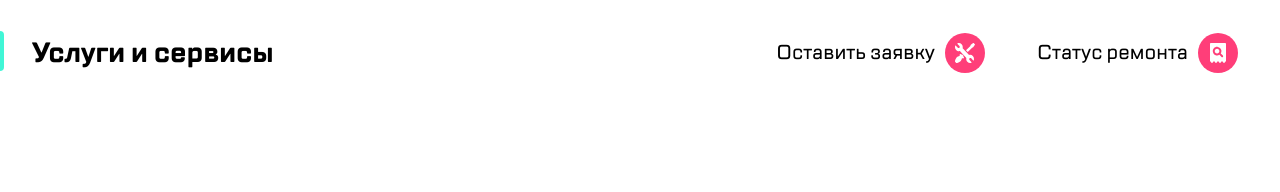
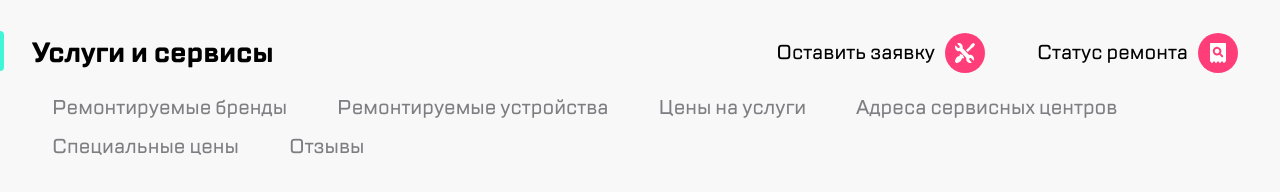
Before and after one commit to BFipe/Kata-1.6, a website built with webpack: page src/index.html in a window 1280 px wide. Built offline with nearby package versions, Linux system fonts and the light colour scheme.

Commit message:
scroll-line

```diff
--- a/src/blocks/header/header.scss
+++ b/src/blocks/header/header.scss
@@ -5,6 +5,7 @@
   width: auto;
   align-items: center;
   background-color: #ffffff;
+  box-shadow: #ffffff 0 -30px 0 30px;
 
   @media screen and (max-width: $laptop-screen) {
     display: flex;
--- /dev/null
+++ b/src/blocks/scroll-line-functions/scroll-line-functions.scss
@@ -0,0 +1,57 @@
+.scroll-line {
+  display: flex;
+  flex-wrap: wrap;
+  font-family: "TTLakes";
+
+  @media screen and (max-width: $laptop-screen) {
+    padding: 10px;
+    flex-wrap: nowrap;
+    display: flex;
+    overflow: auto;
+    white-space: nowrap;
+
+    &::before {
+      content: "";
+      position: absolute;
+      background-image: linear-gradient(to left, #ffffff00 20%, #f8f8f8);
+      height: 42px;
+      width: 15px;
+      left: 15px;
+    }
+
+    &::after {
+      content: "";
+      position: absolute;
+      background-image: linear-gradient(to left, #f8f8f8 20%, #ffffff00);
+      height: 42px;
+      width: 15px;
+      right: 10px;
+    }
+  }
+
+  &__info {
+    padding: 4px 20px;
+    margin: 4px 0;
+    white-space: nowrap;
+    font-size: 20px;
+    margin-right: 10px;
+    text-decoration: none;
+    font-weight: 400;
+    color: #7e7e82;
+
+    &:last-child {
+      margin-right: 0;
+    }
+
+    &:hover {
+      cursor: pointer;
+      color: #2e2e2e;
+    }
+
+    &:focus {
+      outline: solid 2px #b8ffec;
+      border-radius: 10px;
+      background-color: #ffffff;
+    }
+  }
+}
--- a/src/default/common.scss
+++ b/src/default/common.scss
@@ -1,10 +1,14 @@
+body{
+    background-color: #F8F8F8;
+    font-family: "TTLakes";
+}
+
 .main-container{
     max-width: 1360px;
     margin: 0 auto;
     padding: 0 32px;
 
     @media screen and (max-width: $laptop-screen) {
-        max-width: 900px;
         padding: 0 16px;
     }
 
--- a/src/default/variables.scss
+++ b/src/default/variables.scss
@@ -1,3 +1,3 @@
 $mobile-screen: 575px;
-$laptop-screen: 910px;
+$laptop-screen: 1200px;
 $desktop-screen: 1440px;
--- a/src/index.html
+++ b/src/index.html
@@ -252,6 +252,14 @@
           </div>
         </div>
 
+        <div class="scroll-line">
+          <a href="#" class="scroll-line__info">Ремонтируемые бренды</a>
+          <a href="#" class="scroll-line__info">Ремонтируемые устройства</a>
+          <a href="#" class="scroll-line__info">Цены на услуги</a>
+          <a href="#" class="scroll-line__info">Адреса сервисных центров</a>
+          <a href="#" class="scroll-line__info">Специальные цены</a>
+          <a href="#" class="scroll-line__info">Отзывы</a>
+      </div>
       </div>
     </div>
   </body>
--- a/src/index.scss
+++ b/src/index.scss
@@ -4,3 +4,4 @@
 @import './default/common.scss';
 @import './blocks/header/header.scss';
 @import './blocks/naming/naming.scss';
+@import './blocks/scroll-line-functions/scroll-line-functions.scss';
```
